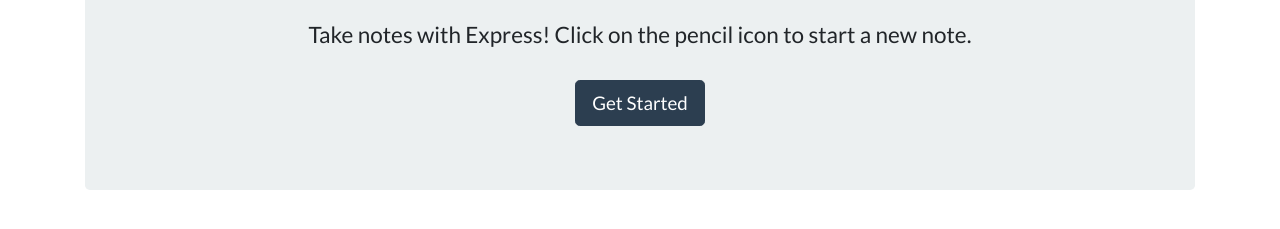
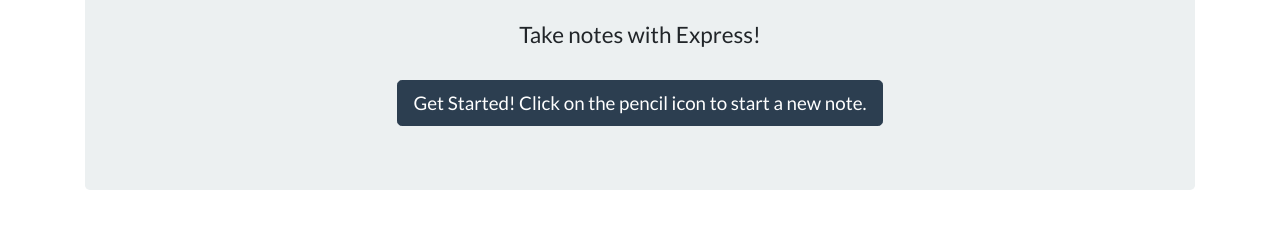
Before and after one commit to wmgleason/Note_Taker, a website: page Develop/public/index.html in a window 1280 px wide. Shown: the part 285-514 px from the top of the page. Drawn offline with nearby package versions, Linux system fonts and the light colour scheme; no server answers.

Commit message:
Added code for rendering the notes list

```diff
--- a/Develop/public/index.html
+++ b/Develop/public/index.html
@@ -17,8 +17,8 @@
   <div class="container">
     <div style="margin-top: 80px;" class="jumbotron text-center">
       <h1 class="display-4">Note Taker <span role="img" aria-label="Memo">📝</span></h1>
-      <h4 class="mt-4">Take notes with Express! Click on the pencil icon to start a new note.</h4>
-      <a class="btn btn-primary btn-lg mt-4" href="/notes" role="button">Get Started</a>
+      <h4 class="mt-4">Take notes with Express!</h4>
+      <a class="btn btn-primary btn-lg mt-4" href="/notes" role="button">Get Started! Click on the pencil icon to start a new note.</a>
     </div>
   </div>
   <script src="https://code.jquery.com/jquery-3.6.0.min.js" integrity="sha256-/xUj+3OJU5yExlq6GSYGSHk7tPXikynS7ogEvDej/m4=" crossorigin="anonymous"></script>
```
